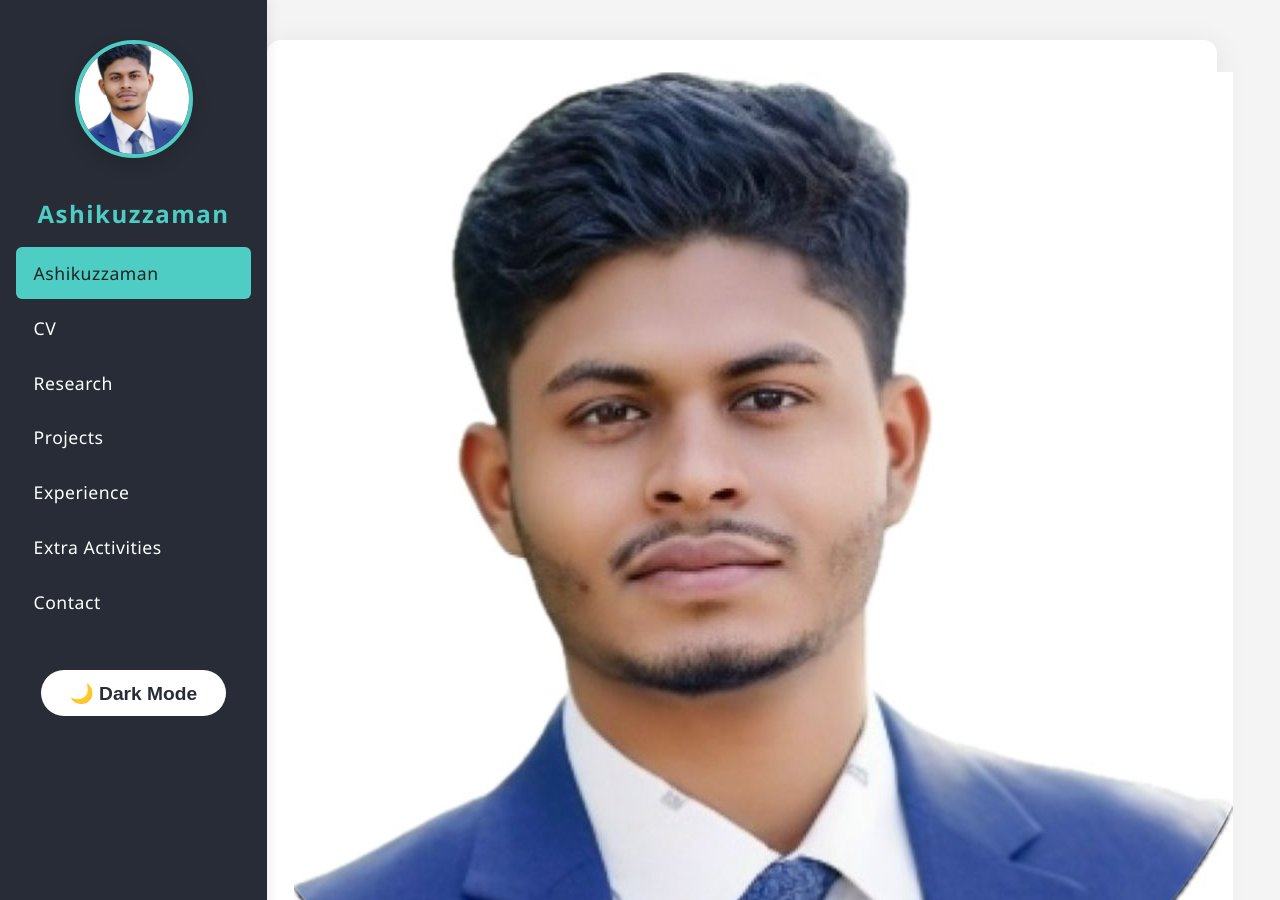
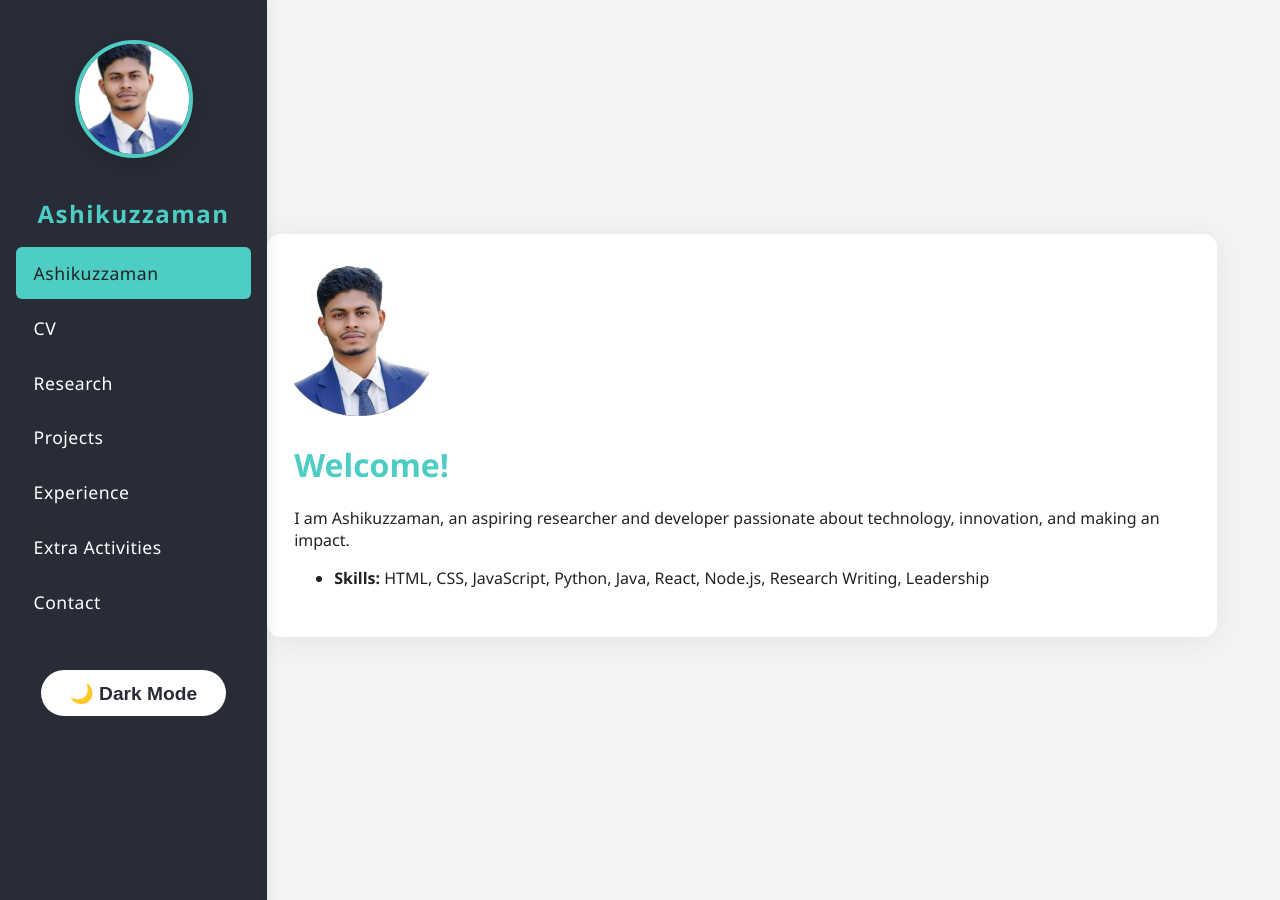
Before and after one commit to Ashikuzzaman026/ashikuzzaman026.github.io, a Jekyll site: the page built from index.md, in a window 1280 px wide and 900 px high. Built offline with Jekyll 4.4.1, drawn with Linux system fonts in a browser that asks for light colours.

Commit message:
Update index.md

```diff
--- a/index.md
+++ b/index.md
@@ -4,7 +4,7 @@ title: "Home"
 ---
 
 <div class="section-card">
-  <img src="/profile.jpg" alt="Profile Picture" class="profile-img-home">
+  <img src="/profile.jpg" height="150" weight="150" alt="Profile Picture" class="profile-img-home">
   <h1>Welcome!</h1>
   <p>
     I am Ashikuzzaman, an aspiring researcher and developer passionate about technology, innovation, and making an impact.
```
